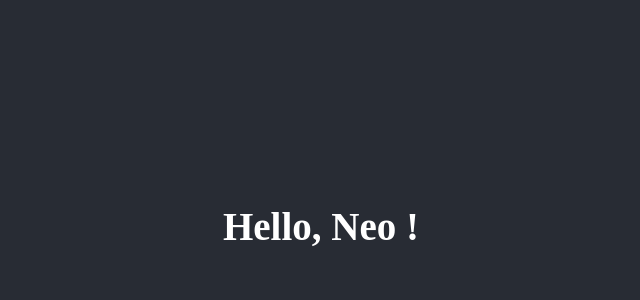
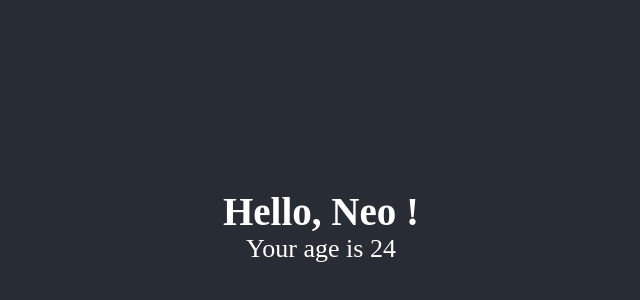
Before and after one commit to okcl/ReactDevelhope, a React (Create React App) app: page / in a window 1280 px wide. Shown: the part 174-474 px from the top of the page, without its empty margins (319-959 px from the left). Built offline with nearby package versions, Linux system fonts and the light colour scheme.

Commit message:
second prop added

```diff
--- a/src/App.jsx
+++ b/src/App.jsx
@@ -5,7 +5,7 @@ function App() {
   return (
     <div className="App">
       <header className="App-header">
-        <Welcome />
+        <Welcome age="24"/>
       </header>
     </div>
   );
--- a/src/Welcome.jsx
+++ b/src/Welcome.jsx
@@ -6,7 +6,12 @@ export class Welcome extends React.Component {
         if(this.props.name){
             propName = this.props.name
         }
-        return <h2> Hello, {propName} !</h2>
+        return (
+            <div>
+                <h2> Hello, {propName} !</h2>
+                <p>Your age is {this.props.age}</p>
+            </div>
+        )
     }
 }
 
```
